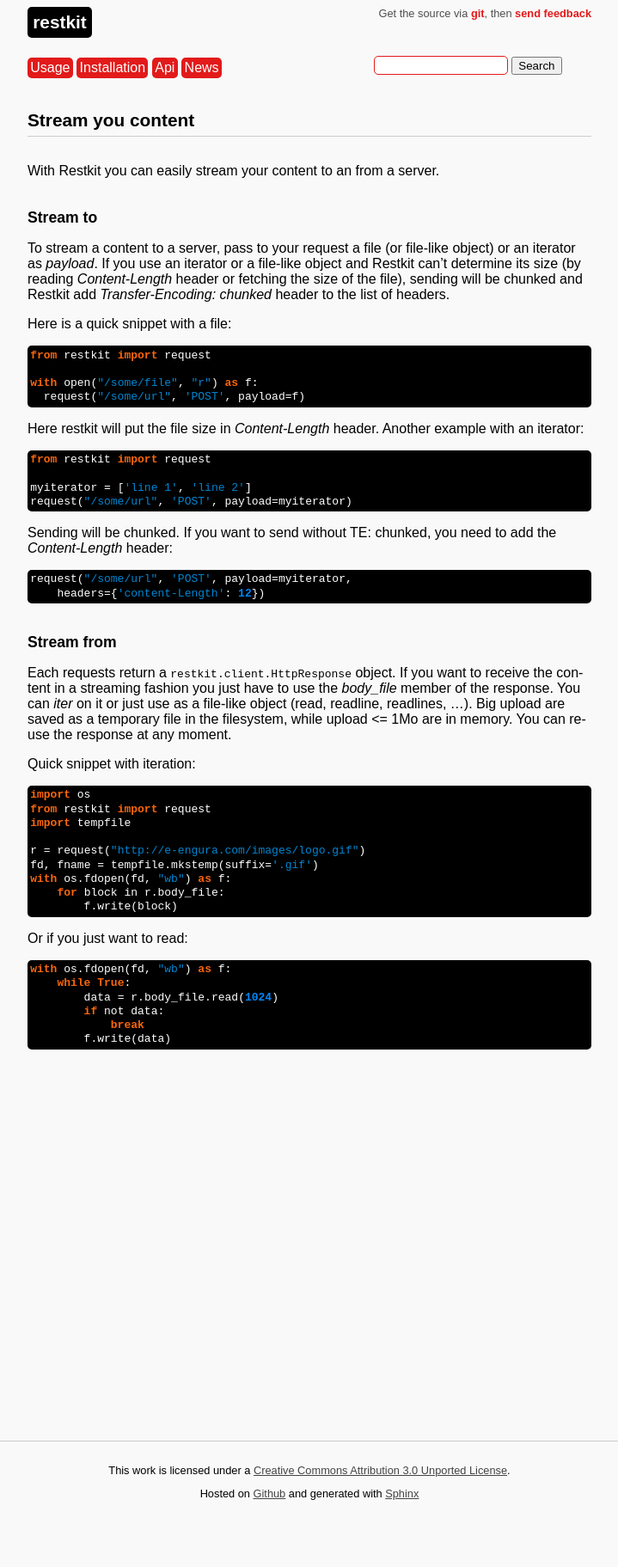
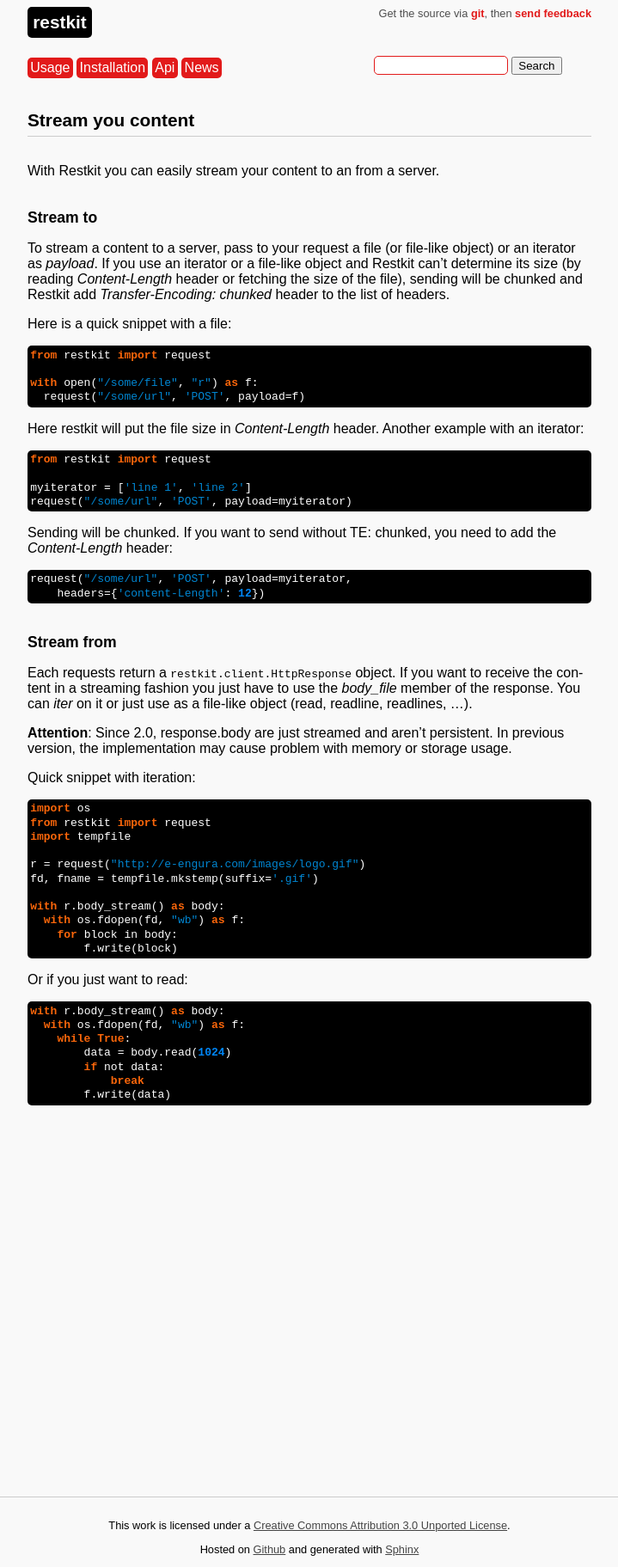
Before and after one commit to benoitc/restkit, a Sphinx documentation site: the page built from doc/streaming.rst, in a window 1280 px wide. Shown: the whole page at 86% size, without its empty margins (280-999 px from the left). Built offline with Sphinx 7.4.7, drawn with Linux system fonts in a browser that asks for light colours; comment, search, counter and statistics services are not loaded; before the commit the page ends 1758 px from its top, so only the background shows below that.

Commit message:
update stream doc.

```diff
--- a/doc/streaming.rst
+++ b/doc/streaming.rst
@@ -30,7 +30,9 @@
 Stream from
 -----------
 
-Each requests return a :api:`restkit.client.HttpResponse` object. If you want to receive the content in a streaming fashion you just have to use the `body_file` member of the response. You can `iter` on it or just use as a file-like object (read, readline, readlines, ...). Big upload are saved as a temporary file in the filesystem, while upload <= 1Mo are in memory. You can reuse the response at any moment.
+Each requests return a :api:`restkit.client.HttpResponse` object. If you want to receive the content in a streaming fashion you just have to use the `body_file` member of the response. You can `iter` on it or just use as a file-like object (read, readline, readlines, ...).
+
+**Attention**: Since 2.0, response.body are just streamed and aren't persistent. In previous version, the implementation may cause problem with memory or storage usage.
 
 Quick snippet with iteration::
 
@@ -40,15 +42,18 @@
 
   r = request("http://e-engura.com/images/logo.gif")
   fd, fname = tempfile.mkstemp(suffix='.gif')
-  with os.fdopen(fd, "wb") as f:
-      for block in r.body_file:
+
+  with r.body_stream() as body:
+    with os.fdopen(fd, "wb") as f:
+      for block in body:
           f.write(block)
 
 Or if you just want to read::
 
-  with os.fdopen(fd, "wb") as f:
+  with r.body_stream() as body:
+    with os.fdopen(fd, "wb") as f:
       while True:
-          data = r.body_file.read(1024)
+          data = body.read(1024)
           if not data:
               break
           f.write(data)
```
